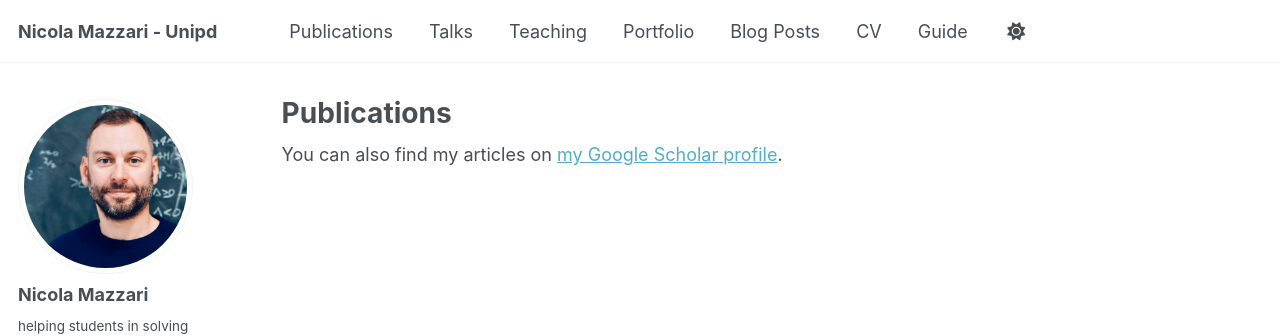
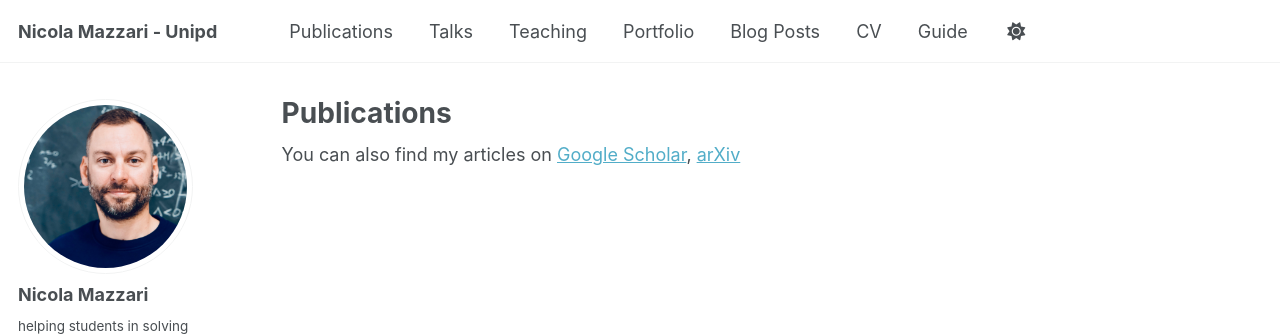
Before and after one commit to Nimath/Nimath.github.io, a Jekyll site: the page built from _pages/publications.html, in a window 1280 px wide. Shown: the top 336 px of the page. Built offline with Jekyll 4.4.1, drawn with Linux system fonts in a browser that asks for light colours; some web fonts are replaced; a file with an impossible date is left out.

Commit message:
Update publications.html

```diff
--- a/_pages/publications.html
+++ b/_pages/publications.html
@@ -6,7 +6,7 @@ author_profile: true
 ---
 
 {% if site.author.googlescholar %}
-  <div class="wordwrap">You can also find my articles on <a href="{{site.author.googlescholar}}">my Google Scholar profile</a>.</div>
+  <div class="wordwrap">You can also find my articles on <a href="{{site.author.googlescholar}}">Google Scholar</a>, <a href="{https://arxiv.org/a/mazzari_n_1.html}">arXiv</a></div>
 {% endif %}
 
 {% include base_path %}
```
